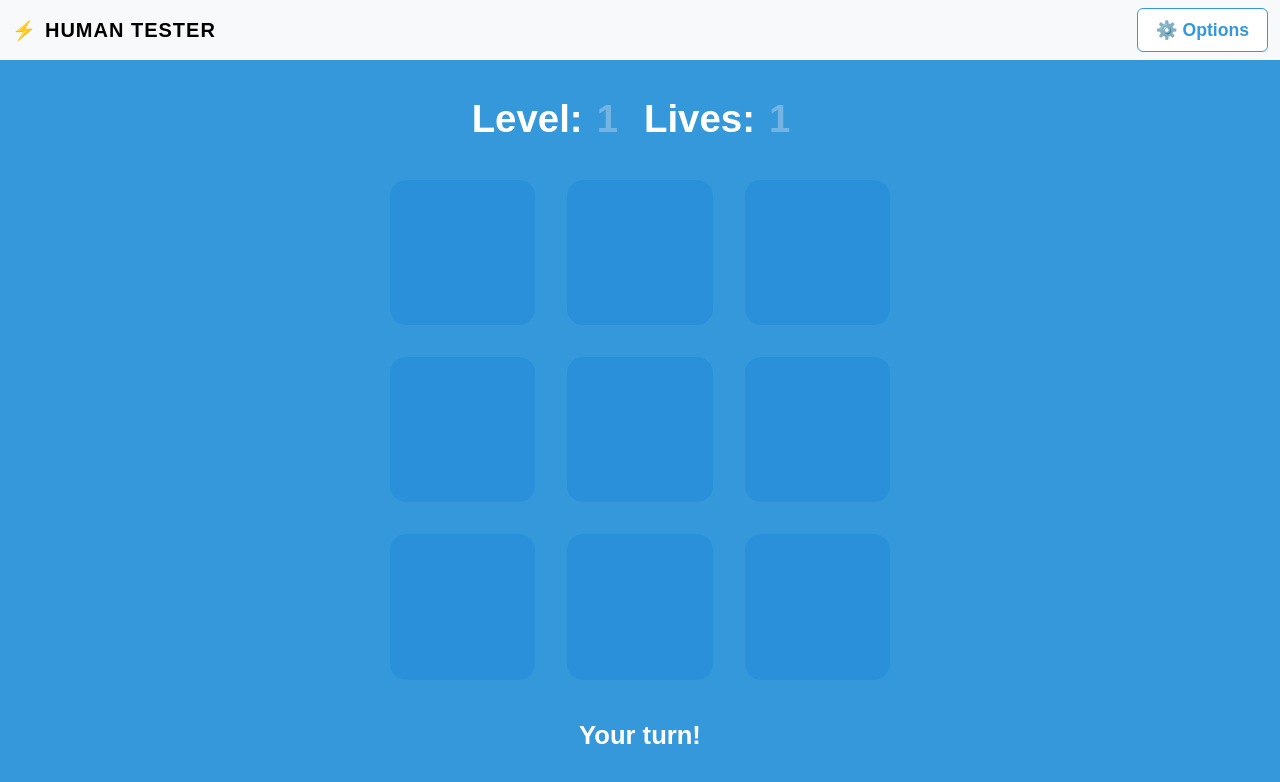
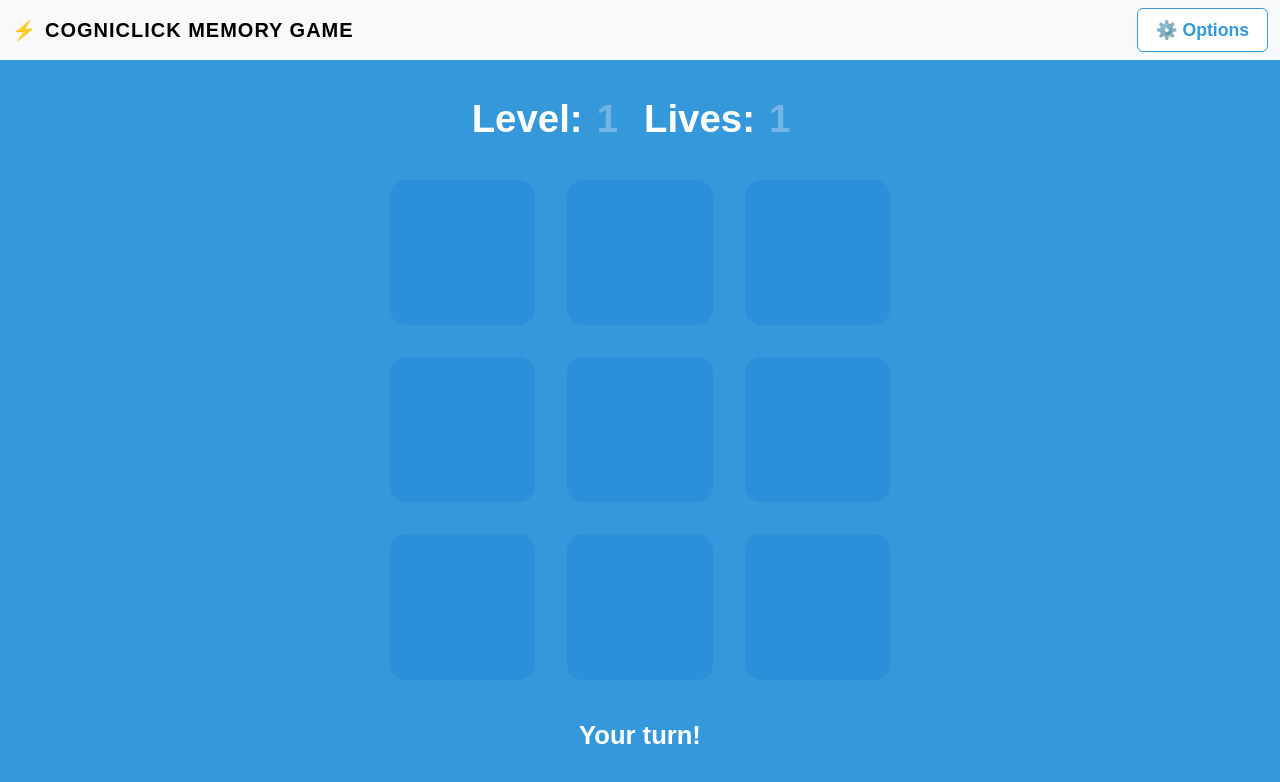
Before and after one commit to ssala034/SEG3125A3, a React (Create React App) app in the folder gaming-site/: page /game in a window 1280 px wide. Shown: the top 782 px of the page. Built offline with nearby package versions, Linux system fonts and the light colour scheme.

Commit message:
Change name

```diff
--- a/gaming-site/public/index.html
+++ b/gaming-site/public/index.html
@@ -24,7 +24,7 @@
       work correctly both with client-side routing and a non-root public URL.
       Learn how to configure a non-root public URL by running `npm run build`.
     -->
-    <title>HumanTester - Memory Game</title>
+    <title>CogniClick  - Memory Game</title>
   </head>
   <body>
     <noscript>You need to enable JavaScript to run this app.</noscript>
--- a/gaming-site/src/components/Header.js
+++ b/gaming-site/src/components/Header.js
@@ -7,7 +7,7 @@ const Header = ({ children }) => (
     <Container fluid>
       <Navbar.Brand href="/" className="fw-bold header-brand">
         <span className="header-icon">⚡</span>
-        HUMAN TESTER
+        COGNICLICK MEMORY GAME
       </Navbar.Brand>
       <div className="header-actions">{children}</div>
     </Container>
```
